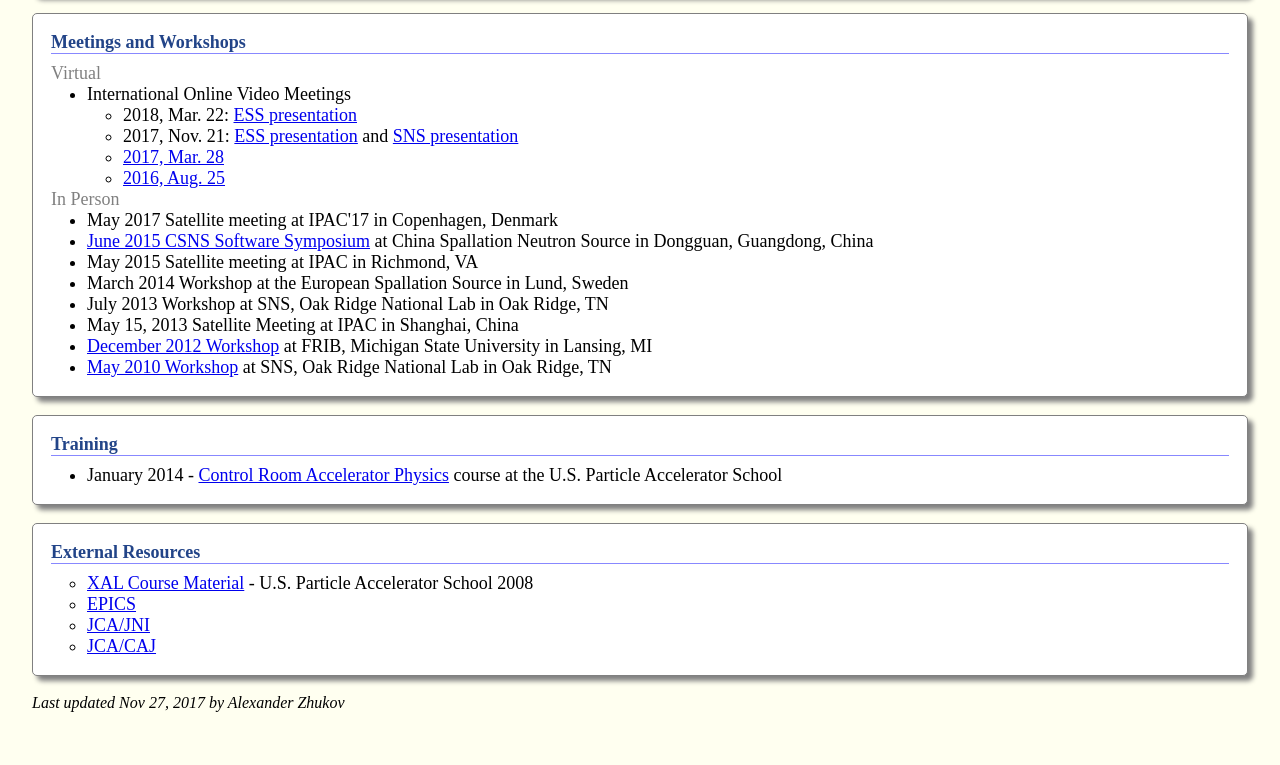
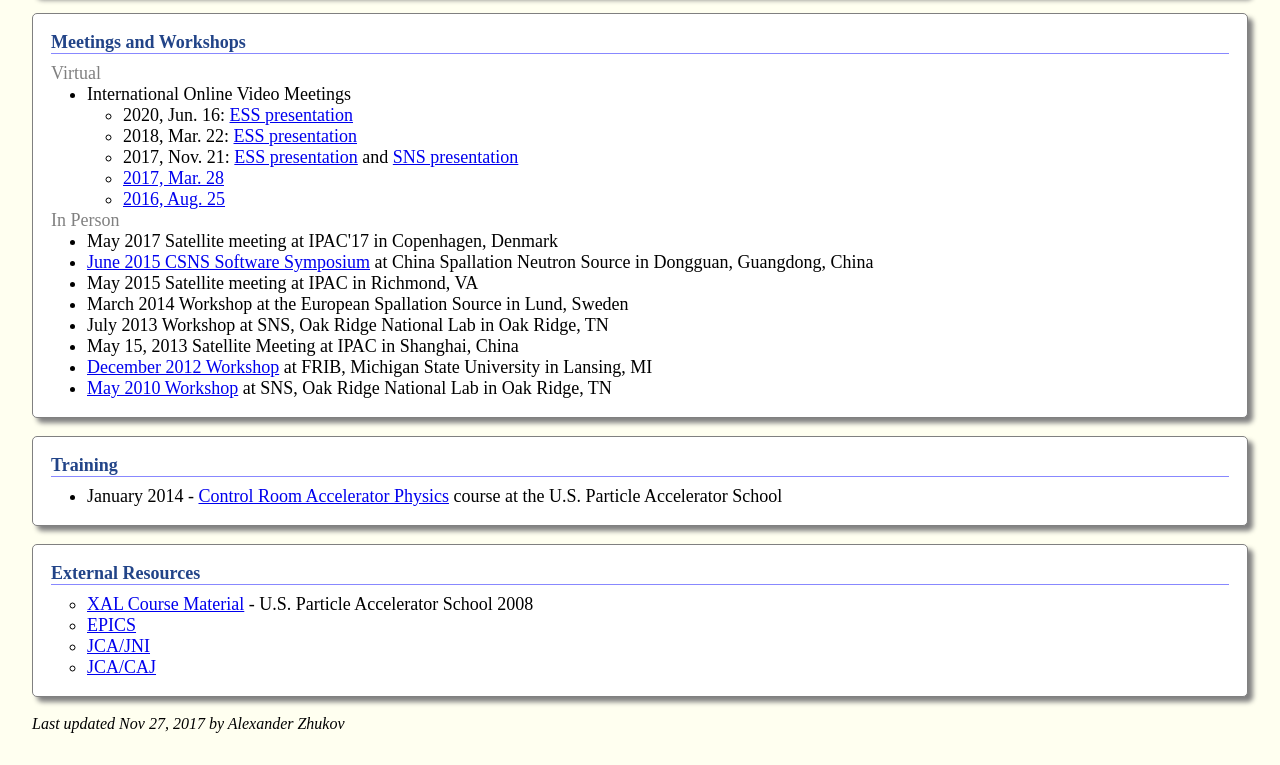
Before and after one commit to openxal/openxal.github.io, a plain HTML site: page index.html in a window 1280 px wide. Shown: the part 3367-4132 px from the top of the page. Before the commit the page ends 4111 px from the top, so only its background shows below. Drawn offline with Linux system fonts and the light colour scheme.

Commit message:
new meeting

```diff
--- a/index.html
+++ b/index.html
@@ -368,10 +368,15 @@
         <ul class="grouplist">
             <li>International Online Video Meetings</li>
             <ul>
-		<li>2018, Mar. 22: <a target="_blank" href="meetings/2018/oxal-ess-status-22-03-2018.pptx">ESS presentation</a>
+        <li>2020, Jun. 16:
+            <a target="_blank" href="meetings/2020/2020-06_ess_status.pdf">ESS presentation</a>
+        </li>
+        <li>2018, Mar. 22:
+            <a target="_blank" href="meetings/2018/oxal-ess-status-22-03-2018.pptx">ESS presentation</a>
         </li>
 
-		<li>2017, Nov. 21: <a target="_blank" href="meetings/2017/oxal-ess-status-11-2017.pptx">ESS presentation</a>
+        <li>2017, Nov. 21:
+            <a target="_blank" href="meetings/2017/oxal-ess-status-11-2017.pptx">ESS presentation</a>
         and <a target="_blank" href="meetings/2017/2017_11_21_OpenXalAccelerationModel-ver1.pdf">SNS presentation</a>
         </li>
         <li><a target="_blank" href="meetings/2017/2017-03-28_OpenXalVideoMeeting.pptx">2017, Mar. 28</a></li>
```
Also changed, not shown: 1 other file. Lines whose indentation alone changed are shown as unchanged.
